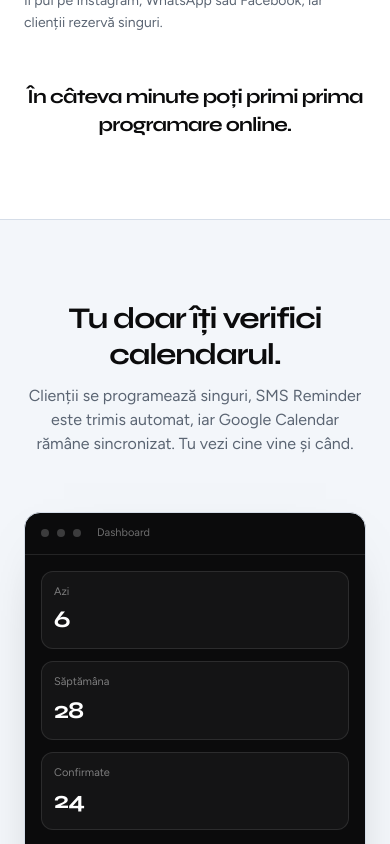
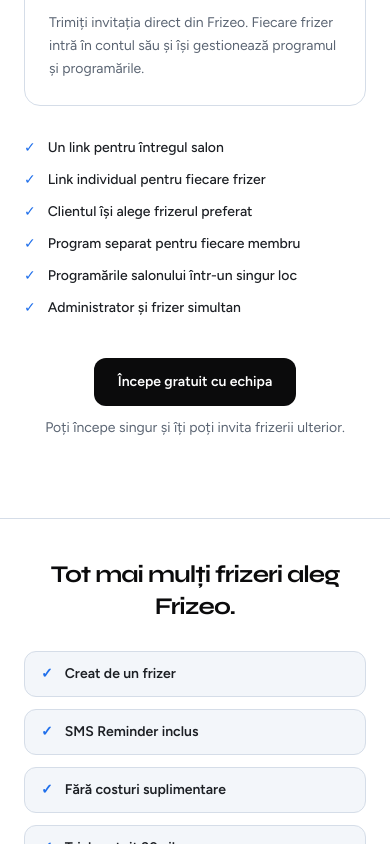
Before and after one commit to marisvasi85-creator/frizeo-v2, a Next.js app: page / in a window 390 px wide. Shown: the part 2693-3537 px from the top of the page. Built offline with nearby package versions, Linux system fonts and the light colour scheme; no server answers.

Commit message:
refactor(marketing): move team section below hero

```diff
--- /dev/null
+++ b/app/(marketing)/components/BarbershopTeamSection.tsx
@@ -0,0 +1,104 @@
+import Link from "next/link";
+
+export default function BarbershopTeamSection() {
+  return (
+    <section className="border-t border-[var(--mkt-line)] bg-white px-6 py-20">
+      <div className="mx-auto max-w-5xl">
+        <div className="mx-auto max-w-3xl text-center">
+          <p className="text-xs font-semibold uppercase tracking-[0.2em] text-[var(--mkt-accent)]">
+            Pentru barbershop-uri
+          </p>
+          <h2 className="mkt-display mt-3 text-3xl sm:text-4xl md:text-5xl">
+            Administrezi salonul și lucrezi la scaun din același cont.
+          </h2>
+          <p className="mx-auto mt-4 max-w-2xl text-[var(--mkt-muted)] sm:text-lg">
+            În Frizeo poți fi administrator și frizer în același timp. Îți
+            gestionezi propriile programări, vezi activitatea salonului și
+            inviți ceilalți frizeri în echipă.
+          </p>
+        </div>
+
+        <div className="mt-12 grid overflow-hidden rounded-2xl border border-[var(--mkt-line)] bg-[var(--mkt-fog)] md:grid-cols-2">
+          <article className="border-b border-[var(--mkt-line)] p-6 sm:p-8 md:border-b-0 md:border-r">
+            <p className="text-xs font-semibold uppercase tracking-[0.18em] text-[var(--mkt-accent)]">
+              Linkul salonului
+            </p>
+            <h3 className="mkt-display mt-3 text-2xl">
+              Un singur link pentru întreaga echipă
+            </h3>
+            <p className="mt-3 text-sm leading-relaxed text-[var(--mkt-muted)]">
+              Distribui pagina barbershop-ului, iar clientul își alege frizerul,
+              serviciul și ora disponibilă.
+            </p>
+          </article>
+
+          <article className="p-6 sm:p-8">
+            <p className="text-xs font-semibold uppercase tracking-[0.18em] text-[var(--mkt-accent)]">
+              Link personal
+            </p>
+            <h3 className="mkt-display mt-3 text-2xl">
+              Fiecare frizer își distribuie propriul link
+            </h3>
+            <p className="mt-3 text-sm leading-relaxed text-[var(--mkt-muted)]">
+              Fiecare membru al echipei primește un link individual pentru
+              Instagram, WhatsApp sau clienții care îl preferă direct.
+            </p>
+          </article>
+        </div>
+
+        <div className="mt-6 grid gap-6 md:grid-cols-2">
+          <article className="rounded-2xl border border-[var(--mkt-line)] p-6">
+            <h3 className="text-lg font-semibold tracking-tight text-[var(--mkt-ink)]">
+              Administrator și frizer
+            </h3>
+            <p className="mt-2 text-sm leading-relaxed text-[var(--mkt-muted)]">
+              Nu ai nevoie de două conturi. Ai propriul program și propriile
+              rezervări, dar păstrezi administrarea salonului, serviciilor și
+              echipei.
+            </p>
+          </article>
+
+          <article className="rounded-2xl border border-[var(--mkt-line)] p-6">
+            <h3 className="text-lg font-semibold tracking-tight text-[var(--mkt-ink)]">
+              Îți inviți frizerii
+            </h3>
+            <p className="mt-2 text-sm leading-relaxed text-[var(--mkt-muted)]">
+              Trimiți invitația direct din Frizeo. Fiecare frizer intră în
+              contul său și își gestionează programul și programările.
+            </p>
+          </article>
+        </div>
+
+        <ul className="mt-8 grid gap-x-8 gap-y-3 text-sm font-medium text-[var(--mkt-ink-soft)] sm:grid-cols-2 lg:grid-cols-3">
+          {[
+            "Un link pentru întregul salon",
+            "Link individual pentru fiecare frizer",
+            "Clientul își alege frizerul preferat",
+            "Program separat pentru fiecare membru",
+            "Programările salonului într-un singur loc",
+            "Administrator și frizer simultan",
+          ].map((benefit) => (
+            <li key={benefit} className="flex gap-3">
+              <span className="text-[var(--mkt-accent)]" aria-hidden>
+                ✓
+              </span>
+              <span>{benefit}</span>
+            </li>
+          ))}
+        </ul>
+
+        <div className="mt-10 flex flex-col items-center justify-center gap-3 text-center">
+          <Link
+            href="/signup"
+            className="inline-flex rounded-xl bg-[var(--mkt-ink)] px-6 py-3.5 text-sm font-semibold text-white transition hover:bg-[var(--mkt-ink-soft)]"
+          >
+            Începe gratuit cu echipa
+          </Link>
+          <p className="text-sm text-[var(--mkt-muted)]">
+            Poți începe singur și îți poți invita frizerii ulterior.
+          </p>
+        </div>
+      </div>
+    </section>
+  );
+}
--- a/app/(marketing)/components/ProductScreens.tsx
+++ b/app/(marketing)/components/ProductScreens.tsx
@@ -47,12 +47,11 @@
           </div>
         </div>
         <figcaption>
-          <p className="mkt-display text-xl">
-            Tu doar îți verifici calendarul
-          </p>
+          <p className="mkt-display text-xl">Tot programul, într-un singur loc</p>
           <p className="mt-2 text-sm leading-relaxed text-[var(--mkt-muted)]">
             Clienții se programează singuri, iar SMS Reminder este trimis
-            automat. Tu vezi cine vine, la ce oră și pentru ce serviciu.
+            automat. Calendarul îți arată clar cine vine, la ce oră și pentru ce
+            serviciu.
           </p>
         </figcaption>
       </figure>
--- a/app/(marketing)/page.tsx
+++ b/app/(marketing)/page.tsx
@@ -12,6 +12,7 @@
 import { SITE_NAME } from "@/lib/site/metadata";
 import { createPageMetadata } from "@/lib/site/pageMetadata";
 import BookingHeroVisual from "./components/BookingHeroVisual";
+import BarbershopTeamSection from "./components/BarbershopTeamSection";
 import ProductScreens from "./components/ProductScreens";
 
 const LANDING_VIDEO_ID = "do-k1cNkCOg";
@@ -141,7 +142,10 @@
           <BookingHeroVisual />
         </section>
 
-        {/* 2. TRUST */}
+        {/* 2. BARBERSHOP-URI ȘI ECHIPE */}
+        <BarbershopTeamSection />
+
+        {/* 3. TRUST */}
         <section className="border-t border-[var(--mkt-line)] bg-white px-6 py-10 sm:py-12">
           <div className="mx-auto max-w-5xl text-center">
             <h2 className="mkt-display text-2xl sm:text-3xl">
@@ -168,7 +172,7 @@
           </div>
         </section>
 
-        {/* 3. CUM FUNCȚIONEAZĂ */}
+        {/* 4. CUM FUNCȚIONEAZĂ */}
         <section
           id="cum-functioneaza"
           className="border-t border-[var(--mkt-line)] bg-white px-6 py-20"
@@ -220,15 +224,16 @@
           </div>
         </section>
 
-        {/* 4. CUM ARATĂ APLICAȚIA */}
+        {/* 5. CUM ARATĂ APLICAȚIA */}
         <section className="border-t border-[var(--mkt-line)] bg-[var(--mkt-fog)] px-6 py-20">
           <div className="mx-auto max-w-5xl">
             <h2 className="mkt-display text-center text-3xl sm:text-4xl">
-              Tu doar îți verifici calendarul.
+              Programările se așază singure în calendar.
             </h2>
             <p className="mx-auto mt-3 max-w-2xl text-center text-[var(--mkt-muted)]">
-              Clienții se programează singuri, SMS Reminder este trimis automat,
-              iar Google Calendar rămâne sincronizat. Tu vezi cine vine și când.
+              Clienții aleg serviciul și ora, SMS Reminder pleacă automat, iar
+              Google Calendar rămâne sincronizat. Vezi programul actualizat
+              dintr-o privire.
             </p>
             <ProductScreens />
 
@@ -250,101 +255,6 @@
                   className="absolute inset-0 h-full w-full"
                 />
               </div>
-            </div>
-          </div>
-        </section>
-
-        {/* 5. BARBERSHOP-URI ȘI ECHIPE */}
-        <section className="border-t border-[var(--mkt-line)] bg-white px-6 py-20">
-          <div className="mx-auto max-w-5xl">
-            <div className="mx-auto max-w-3xl text-center">
-              <p className="text-xs font-semibold uppercase tracking-[0.2em] text-[var(--mkt-accent)]">
-                Pentru barbershop-uri
-              </p>
-              <h2 className="mkt-display mt-3 text-3xl sm:text-4xl md:text-5xl">
-                Administrezi salonul și lucrezi la scaun din același cont.
-              </h2>
-              <p className="mx-auto mt-4 max-w-2xl text-[var(--mkt-muted)] sm:text-lg">
-                În Frizeo poți fi administrator și frizer în același timp. Îți
-                gestionezi propriile programări, vezi activitatea salonului și
-                inviți ceilalți frizeri în echipă.
-              </p>
-            </div>
-
-            <div className="mt-12 grid overflow-hidden rounded-2xl border border-[var(--mkt-line)] bg-[var(--mkt-fog)] md:grid-cols-2">
-              <article className="border-b border-[var(--mkt-line)] p-6 sm:p-8 md:border-b-0 md:border-r">
-                <p className="text-xs font-semibold uppercase tracking-[0.18em] text-[var(--mkt-accent)]">
-                  Linkul salonului
-                </p>
-                <h3 className="mkt-display mt-3 text-2xl">
-                  Un singur link pentru întreaga echipă
-                </h3>
-                <p className="mt-3 text-sm leading-relaxed text-[var(--mkt-muted)]">
-                  Distribui pagina barbershop-ului, iar clientul își alege
-                  frizerul, serviciul și ora disponibilă.
-                </p>
-              </article>
-
-              <article className="p-6 sm:p-8">
-                <p className="text-xs font-semibold uppercase tracking-[0.18em] text-[var(--mkt-accent)]">
-                  Link personal
-                </p>
-                <h3 className="mkt-display mt-3 text-2xl">
-                  Fiecare frizer își distribuie propriul link
-                </h3>
-                <p className="mt-3 text-sm leading-relaxed text-[var(--mkt-muted)]">
-                  Fiecare membru al echipei primește un link individual pentru
-                  Instagram, WhatsApp sau clienții care îl preferă direct.
-                </p>
-              </article>
-            </div>
-
-            <div className="mt-6 grid gap-6 md:grid-cols-2">
-              <article className="rounded-2xl border border-[var(--mkt-line)] p-6">
-                <h3 className="text-lg font-semibold tracking-tight text-[var(--mkt-ink)]">
-                  Administrator și frizer
-                </h3>
-                <p className="mt-2 text-sm leading-relaxed text-[var(--mkt-muted)]">
-                  Nu ai nevoie de două conturi. Ai propriul program și propriile
-                  rezervări, dar păstrezi administrarea salonului, serviciilor și
-                  echipei.
-                </p>
-              </article>
-
-              <article className="rounded-2xl border border-[var(--mkt-line)] p-6">
-                <h3 className="text-lg font-semibold tracking-tight text-[var(--mkt-ink)]">
-                  Îți inviți frizerii
-                </h3>
-                <p className="mt-2 text-sm leading-relaxed text-[var(--mkt-muted)]">
-                  Trimiți invitația direct din Frizeo. Fiecare frizer intră în
-                  contul său și își gestionează programul și programările.
-                </p>
-              </article>
-            </div>
-
-            <ul className="mt-8 grid gap-x-8 gap-y-3 text-sm font-medium text-[var(--mkt-ink-soft)] sm:grid-cols-2 lg:grid-cols-3">
-              {[
-                "Un link pentru întregul salon",
-                "Link individual pentru fiecare frizer",
-                "Clientul își alege frizerul preferat",
-                "Program separat pentru fiecare membru",
-                "Programările salonului într-un singur loc",
-                "Administrator și frizer simultan",
-              ].map((benefit) => (
-                <li key={benefit} className="flex gap-3">
-                  <span className="text-[var(--mkt-accent)]" aria-hidden>
-                    ✓
-                  </span>
-                  <span>{benefit}</span>
-                </li>
-              ))}
-            </ul>
-
-            <div className="mt-10 flex flex-col items-center justify-center gap-3 text-center">
-              <InlineCta href="/signup" label="Începe gratuit cu echipa" />
-              <p className="text-sm text-[var(--mkt-muted)]">
-                Poți începe singur și îți poți invita frizerii ulterior.
-              </p>
             </div>
           </div>
         </section>
@@ -666,7 +576,7 @@
                 "Fără costuri suplimentare",
                 "Google Calendar",
                 "Programări online 24/7",
-                "Tu doar îți verifici calendarul",
+                "Programul se actualizează automat",
               ].map((item) => (
                 <li
                   key={item}
```
